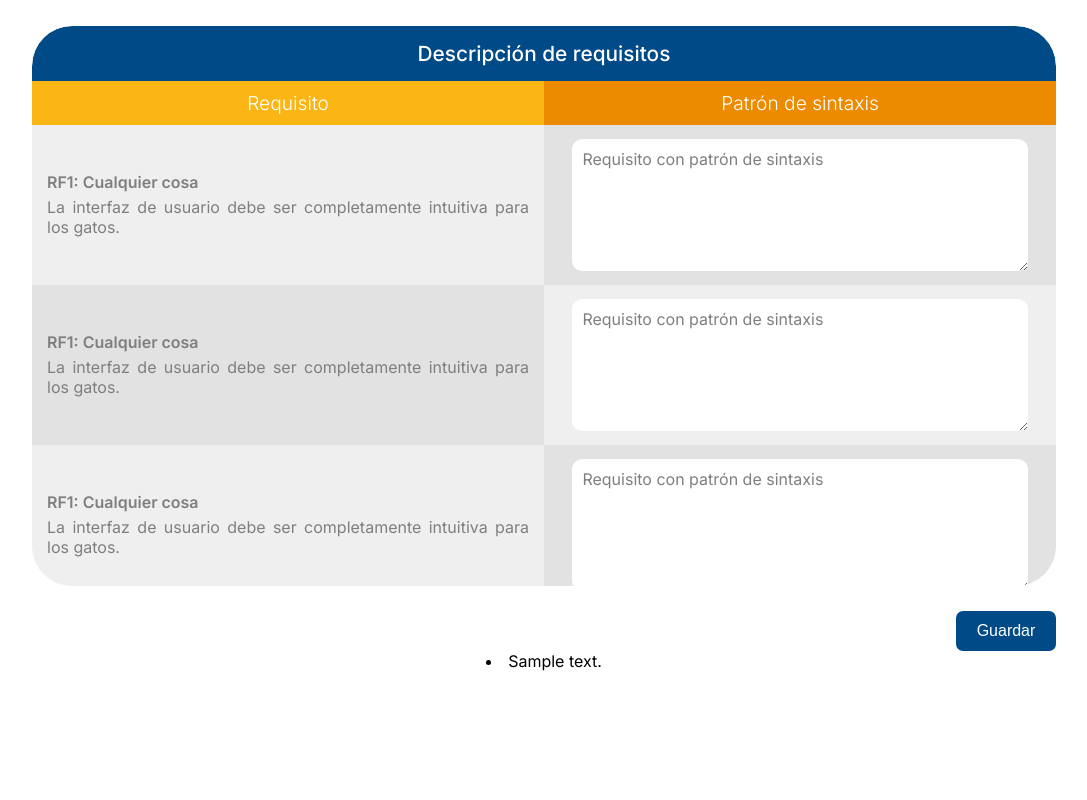
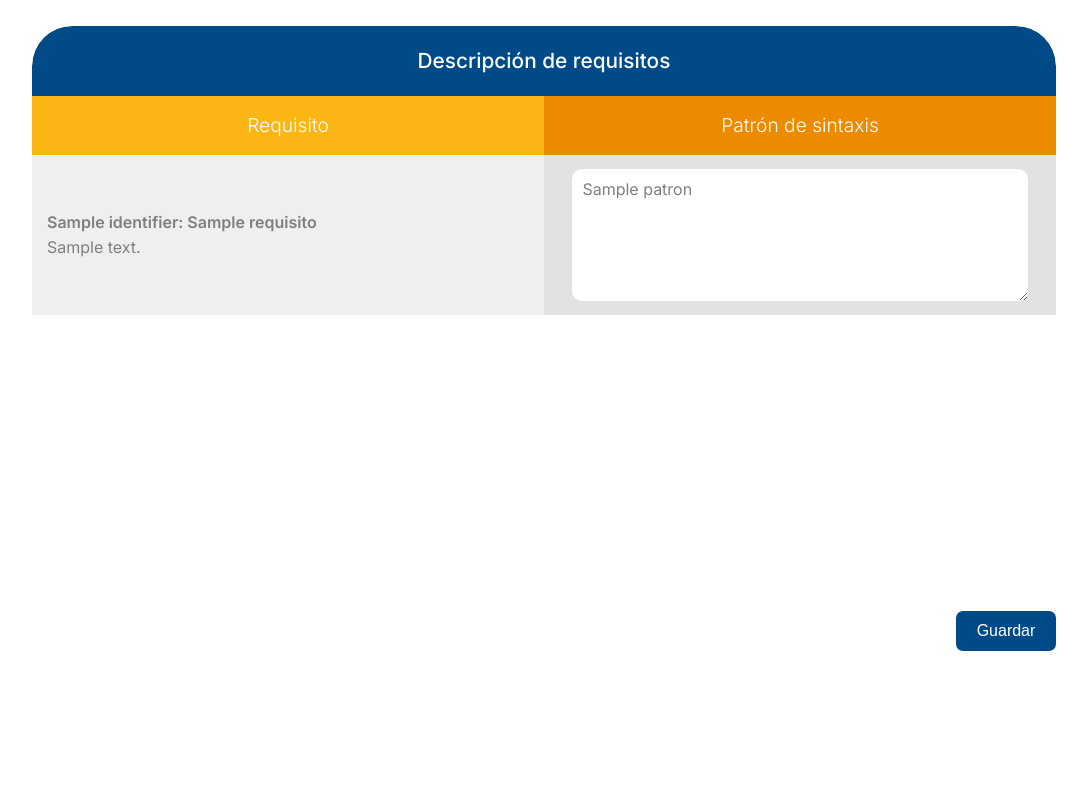
Before and after one commit to Rafiky724/Automatizacion_Requisitos, a Flask app: template app/templates/patron2.html in a window 1280 px wide. Shown: the part 64-864 px from the top of the page, without its empty margins (96-1183 px from the left). Run offline with Flask 3, Linux system fonts and the light colour scheme; the template is opened without the code that fills it: most values are stand-ins (such as "Sample title", 1, 10 or a date in 2020); grey boxes marked "Sample" are stand-in pictures.

Commit message:
Patrón de sintaxis finalizado

```diff
--- a/app/app.py
+++ b/app/app.py
@@ -82,7 +82,7 @@ Requisito:
 {requisito['description']}
 
 """
-            """
+
             try:
                 response = model.generate_content(promt)
                 print(f"Resultado: {response.text}")
@@ -90,7 +90,7 @@ Requisito:
                 requisito['patron'] = response.text
 
             except Exception as e:
-                print(f"Error: {e}")"""
+                print(f"Error: {e}")
 
         #print(requisitos)
         requisitos_json = json.dumps(requisitos)
@@ -108,7 +108,6 @@ def patron2():
     requisitos_encoded = request.args.get('requisitos')
     requisitos_json = urllib.parse.unquote(requisitos_encoded)
     requisitos = json.loads(requisitos_json)
-    print(f"FUNCIONAA: {requisitos}")
 
     data = {
         'titulo':'Inicio',
--- a/app/templates/patron2.html
+++ b/app/templates/patron2.html
@@ -16,38 +16,16 @@
             <div class="added-reques">
                 <div id="requirementsList">
 
+                    {% for requisito in requisitos %}
 
                     <div class="requirement-item">
 
-                        <h3 class="title-req-col">RF1: Cualquier cosa</h3>
-                        <p class="sub-req-col">La interfaz de usuario debe ser completamente intuitiva
-                            para los gatos.</p>
+                        <h3 class="title-req-col">{{ requisito['identifier'] }}: {{ requisito['title'] }}</h3>
+                        <p class="sub-req-col">{{ requisito['description'] }}</p>
 
                     </div>
 
-                    <div class="requirement-item">
-
-                        <h3 class="title-req-col">RF1: Cualquier cosa</h3>
-                        <p class="sub-req-col">La interfaz de usuario debe ser completamente intuitiva
-                            para los gatos.</p>
-
-                    </div>
-
-                    <div class="requirement-item">
-
-                        <h3 class="title-req-col">RF1: Cualquier cosa</h3>
-                        <p class="sub-req-col">La interfaz de usuario debe ser completamente intuitiva
-                            para los gatos.</p>
-
-                    </div>
-
-                    <div class="requirement-item">
-
-                        <h3 class="title-req-col">RF1: Cualquier cosa</h3>
-                        <p class="sub-req-col">La interfaz de usuario debe ser completamente intuitiva
-                            para los gatos.</p>
-
-                    </div>
+                    {% endfor %}
 
                 </div>
             </div>
@@ -55,30 +33,13 @@
 
                 <div id="requirementsList2">
 
+                    {% for requisito in requisitos %}
                     <div class="requirement-item2">
 
-                        <textarea name="patron" class="reqPatron" id="">Requisito con patrón de sintaxis</textarea>
+                        <textarea name="patron" class="reqPatron" id="{{ requisito['identifier'] }}">{{ requisito['patron'] }}</textarea>
 
                     </div>
-
-                    <div class="requirement-item2">
-
-                        <textarea name="patron" class="reqPatron" id="">Requisito con patrón de sintaxis</textarea>
-
-                    </div>
-
-                    <div class="requirement-item2">
-
-                        <textarea name="patron" class="reqPatron" id="">Requisito con patrón de sintaxis</textarea>
-
-                    </div>
-
-                    <div class="requirement-item2">
-
-                        <textarea name="patron" class="reqPatron" id="">Requisito con patrón de sintaxis</textarea>
-
-                    </div>
-
+                    {% endfor %}
                 </div>
 
             </div>
@@ -92,13 +53,6 @@
 
     </div>
 
-    <div>
-
-        {% for requisito in requisitos %}
-        <li>{{ requisito }}</li>
-        {% endfor %}
-    </div>
-
 </div>
 
 
```
